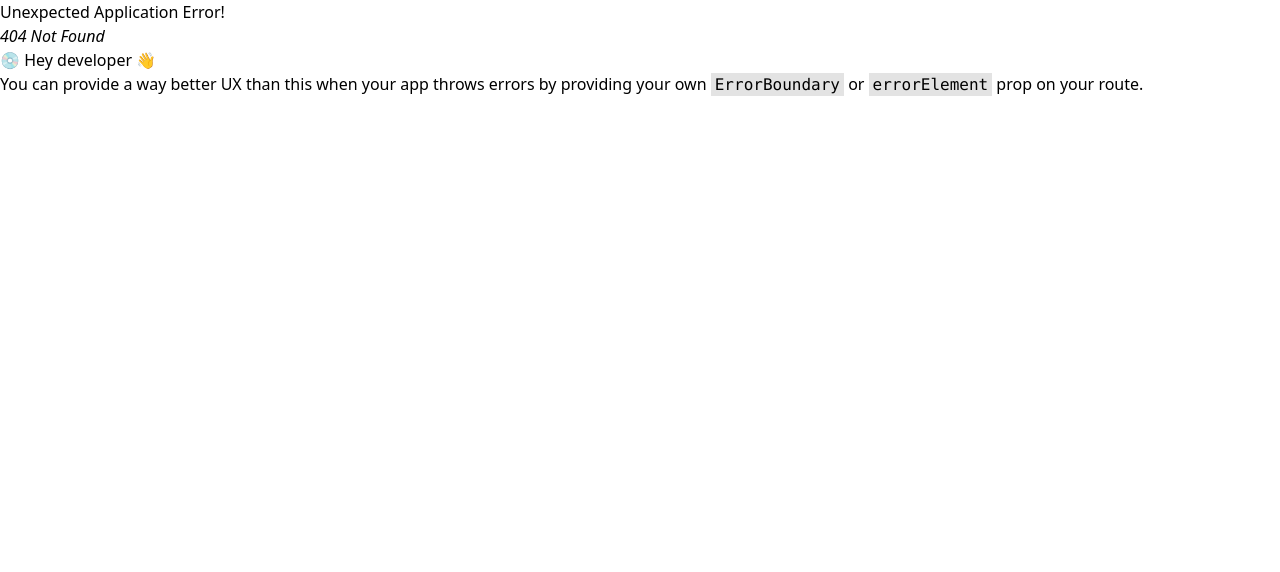
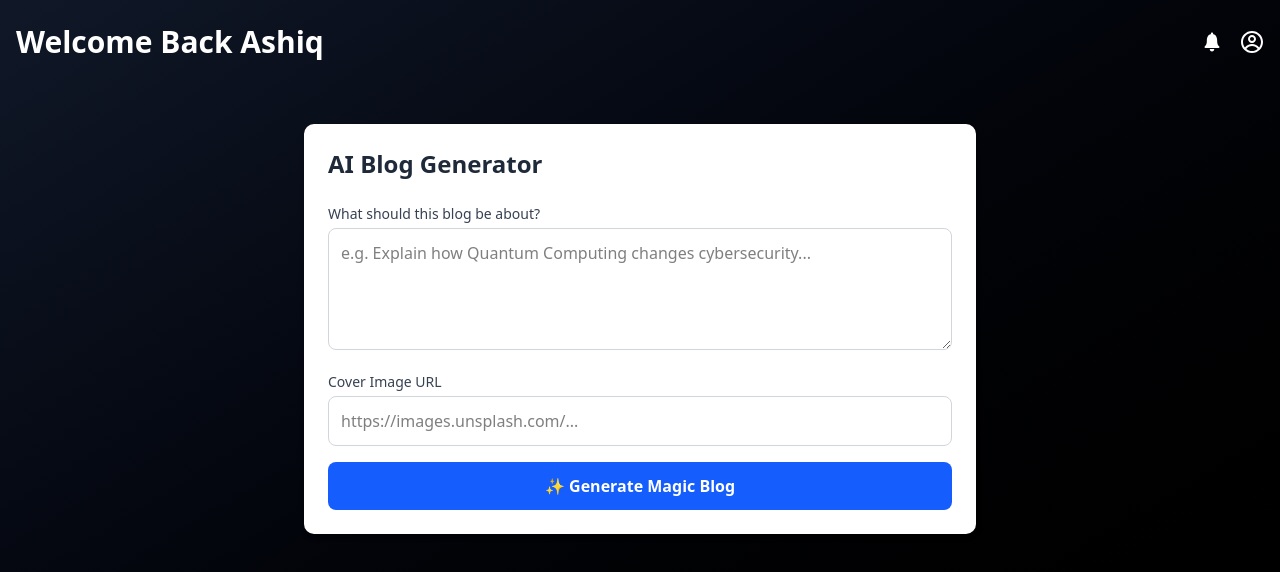
Before and after one commit to Robiul1711/Next_Portfolio_Admin, a React (Vite) app: page /dashboard/add-blogs in a window 1280 px wide. Before the commit this address had no page. Shown: the top 572 px of the page. Built offline with nearby package versions, Linux system fonts and the light colour scheme.

Commit message:
blog add but env not change

```diff
--- a/src/layout/AdminLayout.jsx
+++ b/src/layout/AdminLayout.jsx
@@ -5,6 +5,7 @@ import React, { useEffect, useState } from "react";
 import { Outlet, ScrollRestoration, useLocation } from "react-router-dom";
 import { MdDashboard } from "react-icons/md";
 import { RiContactsFill } from "react-icons/ri";
+import { FaBlog } from "react-icons/fa6";
 const AdminLayout = () => {
   const [Open, setOpen] = useState(false);
 
@@ -38,6 +39,25 @@ const AdminLayout = () => {
     },
     {
       id:3,
+      icon:<FaBlog />,
+      text:"Blog Management",
+      path:"/dashboard/all-blog",
+      sublink:[
+        {
+          id:1,
+          text:"All Blogs",
+          path:"/dashboard/all-blogs",
+        },
+        {
+          id:2,
+          text:"Add New Blog",
+          path:"/dashboard/add-blogs",
+        },
+
+      ]
+    },
+    {
+      id:4,
       icon:<RiContactsFill />,
       text:"Contact Management",
       path:"/dashboard/all-contact",
--- /dev/null
+++ b/src/pages/Blog/PostBlogPrompt.jsx
@@ -0,0 +1,115 @@
+import React, { useState } from 'react';
+
+const PostBlogPrompt = () => {
+  const [prompt, setPrompt] = useState('');
+  const [image, setImage] = useState('');
+  const [loading, setLoading] = useState(false);
+  const [message, setMessage] = useState(null); // For success/error messages
+
+  const handleSubmit = async (e) => {
+    e.preventDefault();
+    setLoading(true);
+    setMessage(null);
+
+    try {
+      const response = await fetch(`${process.env.VITE_API_URL}/api/blogs`, {
+        method: 'POST',
+        headers: {
+          'Content-Type': 'application/json',
+        },
+        body: JSON.stringify({ prompt, image }),
+      });
+
+      const data = await response.json();
+
+      if (!response.ok) {
+        throw new Error(data.message || 'Something went wrong');
+      }
+
+      // Success!
+      setMessage({ type: 'success', text: `Blog "${data.title}" created successfully!` });
+      setPrompt('');
+      setImage('');
+
+    } catch (error) {
+      setMessage({ type: 'error', text: error.message });
+    } finally {
+      setLoading(false);
+    }
+  };
+
+  return (
+    <div className="max-w-2xl w-full mx-auto p-6 bg-white rounded-lg shadow-md mt-10">
+      <h2 className="text-2xl font-bold mb-6 text-gray-800">
+        AI Blog Generator
+      </h2>
+
+      <form onSubmit={handleSubmit} className="space-y-4 w-full">
+
+        {/* Prompt Input */}
+        <div>
+          <label className="block text-sm font-medium text-gray-700 mb-1">
+            What should this blog be about?
+          </label>
+          <textarea
+            value={prompt}
+            onChange={(e) => setPrompt(e.target.value)}
+            placeholder="e.g. Explain how Quantum Computing changes cybersecurity..."
+            required
+            rows="4"
+            className="w-full p-3 border text-black border-gray-300 rounded-md focus:ring-2 focus:ring-blue-500 focus:outline-none"
+          />
+        </div>
+
+        {/* Image URL Input */}
+        <div>
+          <label className="block text-sm font-medium text-gray-700 mb-1">
+            Cover Image URL
+          </label>
+          <input
+            type="url"
+            value={image}
+            onChange={(e) => setImage(e.target.value)}
+            placeholder="https://images.unsplash.com/..."
+            required
+            className="w-full p-3 border border-gray-300  text-black rounded-md focus:ring-2 focus:ring-blue-500 focus:outline-none"
+          />
+        </div>
+
+        {/* Submit Button */}
+        <button
+          type="submit"
+          disabled={loading}
+          className={`w-full py-3 px-4 text-white font-semibold rounded-md transition-colors
+            ${loading
+              ? 'bg-gray-400 cursor-not-allowed'
+              : 'bg-blue-600 hover:bg-blue-700'
+            }`}
+        >
+          {loading ? (
+            <span className="flex items-center justify-center">
+              <svg className="animate-spin -ml-1 mr-3 h-5 w-5 text-white" xmlns="http://www.w3.org/2000/svg" fill="none" viewBox="0 0 24 24">
+                <circle className="opacity-25" cx="12" cy="12" r="10" stroke="currentColor" strokeWidth="4"></circle>
+                <path className="opacity-75" fill="currentColor" d="M4 12a8 8 0 018-8V0C5.373 0 0 5.373 0 12h4zm2 5.291A7.962 7.962 0 014 12H0c0 3.042 1.135 5.824 3 7.938l3-2.647z"></path>
+              </svg>
+              Generating Content...
+            </span>
+          ) : (
+            '✨ Generate Magic Blog'
+          )}
+        </button>
+      </form>
+
+      {/* Status Messages */}
+      {message && (
+        <div className={`mt-4 p-4 rounded-md ${
+          message.type === 'success' ? 'bg-green-50 text-green-700' : 'bg-red-50 text-red-700'
+        }`}>
+          {message.text}
+        </div>
+      )}
+    </div>
+  );
+}
+
+export default PostBlogPrompt;
--- /dev/null
+++ b/src/pages/Blog/ShowAllBlog.jsx
@@ -0,0 +1,122 @@
+import React, { useEffect, useState } from 'react';
+
+const ShowAllBlog = () => {
+  const [blogs, setBlogs] = useState([]);
+  const [loading, setLoading] = useState(true);
+  const [error, setError] = useState(null);
+
+  // 1. Fetch Blogs on Load
+  useEffect(() => {
+    fetchBlogs();
+  }, []);
+
+  const fetchBlogs = async () => {
+    try {
+      const response = await fetch(`http://localhost:5000/api/blogs`);
+      if (!response.ok) throw new Error('Failed to fetch blogs');
+      const data = await response.json();
+      setBlogs(data);
+    } catch (err) {
+      setError(err.message);
+    } finally {
+      setLoading(false);
+    }
+  };
+
+  // 2. Handle Delete
+  const handleDelete = async (id) => {
+    if (!window.confirm("Are you sure you want to delete this blog?")) return;
+
+    try {
+      const response = await fetch(`http://localhost:5000/api/blogs/${id}`, {
+        method: 'DELETE',
+      });
+
+      if (response.ok) {
+        // Remove from UI immediately without refreshing
+        setBlogs(blogs.filter((blog) => blog._id !== id));
+      } else {
+        alert("Failed to delete");
+      }
+    } catch (error) {
+      console.error("Error deleting:", error);
+    }
+  };
+
+  if (loading) return <div className="text-center py-10">Loading awesome content...</div>;
+  if (error) return <div className="text-center py-10 text-red-500">Error: {error}</div>;
+
+  return (
+    <div className="max-w-7xl mx-auto px-4 sm:px-6 lg:px-8 py-10">
+      <h2 className="text-3xl font-bold  mb-8 text-center">
+        Latest AI Generated Articles
+      </h2>
+
+      <div className="grid grid-cols-1 md:grid-cols-2 lg:grid-cols-3 gap-8">
+        {blogs.map((blog) => (
+          <div
+            key={blog._id}
+            className="border border-gray-800 text-white rounded-xl shadow-lg overflow-hidden hover:shadow-xl transition-shadow duration-300 flex flex-col"
+          >
+            {/* Blog Image */}
+            <div className="h-48 overflow-hidden relative">
+              <img
+                src={blog.image}
+                alt={blog.title}
+                className="w-full h-full object-cover transform hover:scale-105 transition-transform duration-500"
+              />
+              <span className="absolute top-4 left-4 bg-blue-600 text-white text-xs font-bold px-3 py-1 rounded-full uppercase tracking-wide">
+                {blog.tag}
+              </span>
+            </div>
+
+            {/* Content */}
+            <div className="p-6 flex-1 flex flex-col">
+              <div className="flex items-center text-sm mb-3 space-x-4">
+                <span>{blog.date}</span>
+                <span className="w-1 h-1  rounded-full"></span>
+                <span>{blog.readTime}</span>
+              </div>
+
+              <h3 className="text-xl font-bold  mb-3 leading-tight">
+                {blog.title}
+              </h3>
+
+              <p className=" mb-4 line-clamp-3 flex-1">
+                {blog.excerpt}
+              </p>
+
+              {/* Action Buttons */}
+              <div className="mt-auto flex justify-between items-center pt-4 border-t border-gray-100">
+                <button className="text-blue-600 hover:text-blue-800 font-medium text-sm">
+                  Read More →
+                </button>
+
+                <div className="flex space-x-2">
+                  {/* Delete Button */}
+                  <button
+                    onClick={() => handleDelete(blog._id)}
+                    className="text-red-500 hover:bg-red-50 p-2 rounded-full transition-colors"
+                    title="Delete Blog"
+                  >
+                    <svg xmlns="http://www.w3.org/2000/svg" className="h-5 w-5" fill="none" viewBox="0 0 24 24" stroke="currentColor">
+                      <path strokeLinecap="round" strokeLinejoin="round" strokeWidth={2} d="M19 7l-.867 12.142A2 2 0 0116.138 21H7.862a2 2 0 01-1.995-1.858L5 7m5 4v6m4-6v6m1-10V4a1 1 0 00-1-1h-4a1 1 0 00-1 1v3M4 7h16" />
+                    </svg>
+                  </button>
+                </div>
+              </div>
+            </div>
+          </div>
+        ))}
+      </div>
+
+      {blogs.length === 0 && (
+        <div className="text-center text-gray-500 mt-10">
+          No blogs found. Try generating one!
+        </div>
+      )}
+    </div>
+  );
+}
+
+export default ShowAllBlog;
--- a/src/pages/ProjectPage/AddProjects.jsx
+++ b/src/pages/ProjectPage/AddProjects.jsx
@@ -140,11 +140,23 @@ const AddProjects = () => {
                       className="w-full p-4 rounded-xl bg-gray-800/50 border border-gray-700 text-white"
                     >
                       <option value="">Select stack</option>
+                      <option value="">Select stack</option>
                       <option value="MERN">MERN</option>
-                      <option value="Next.js">Next.js</option>
-                      <option value="React Native">React Native</option>
-                      <option value="Vue">Vue.js</option>
+                      <option value="NextJS">NextJS</option>
+                      <option value="React JS">React JS</option>
+                      <option value="NodeJS">NodeJS</option>
+                      <option value="Vue.js">Vue.js</option>
                       <option value="Angular">Angular</option>
+                      <option value="Django">Django (Python)</option>
+                      <option value="Ruby on Rails">
+                        Ruby on Rails (Ruby)
+                      </option>
+                      <option value="Laravel">Laravel (PHP)</option>
+                      <option value="Spring Boot">Spring Boot (Java)</option>
+                      <option value="Flutter">Flutter (Dart)</option>
+                      <option value="React Native">
+                        React Native (JavaScript)
+                      </option>
                     </select>
                   </div>
 
--- a/src/pages/ProjectPage/EditProjectDialog.jsx
+++ b/src/pages/ProjectPage/EditProjectDialog.jsx
@@ -192,14 +192,20 @@ export default function EditProjectDialog({ project }) {
                   {...register("stack")}
                   className="w-full p-3 rounded-xl bg-gray-800/50 border border-gray-700 text-white outline-none focus:ring-2 focus:ring-blue-500/50 focus:border-blue-500 transition-all"
                 >
-                  <option value="">Select stack</option>
-                  <option value="MERN">MERN Stack</option>
-                  <option value="Next.js">Next.js</option>
-                  <option value="React Native">React Native</option>
-                  <option value="Vue">Vue.js</option>
-                  <option value="Angular">Angular</option>
-                  <option value="Flutter">Flutter</option>
-                  <option value="Other">Other</option>
+              <option value="">Select stack</option>
+<option value="">Select stack</option>
+<option value="MERN">MERN</option>
+<option value="NextJS">NextJS</option>
+<option value="React JS">React JS</option>
+<option value="NodeJS">NodeJS</option>
+<option value="Vue.js">Vue.js</option>
+<option value="Angular">Angular</option>
+<option value="Django">Django (Python)</option>
+<option value="Ruby on Rails">Ruby on Rails (Ruby)</option>
+<option value="Laravel">Laravel (PHP)</option>
+<option value="Spring Boot">Spring Boot (Java)</option>
+<option value="Flutter">Flutter (Dart)</option>
+<option value="React Native">React Native (JavaScript)</option>
                 </select>
               </div>
 
```
Also changed, not shown: src/router/router.jsx (+10 -0 lines), 1 other file (tests, documents, lock files or other folders).
